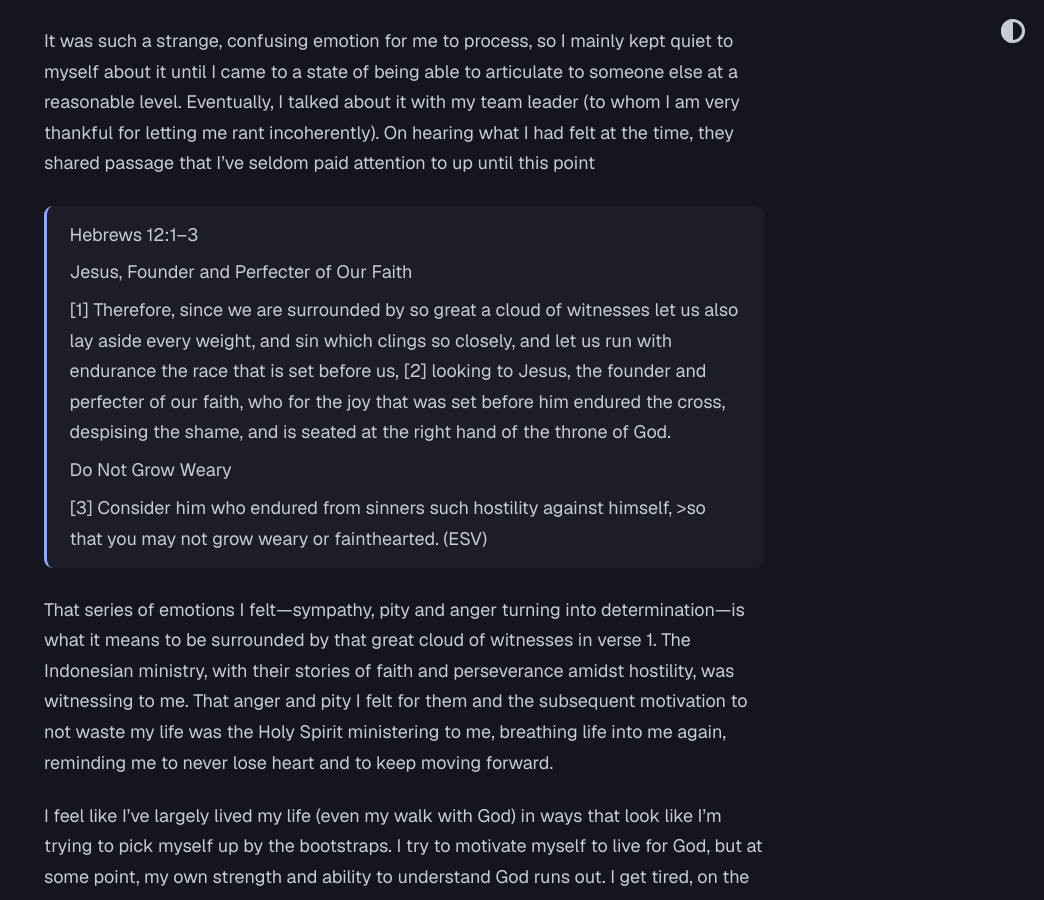
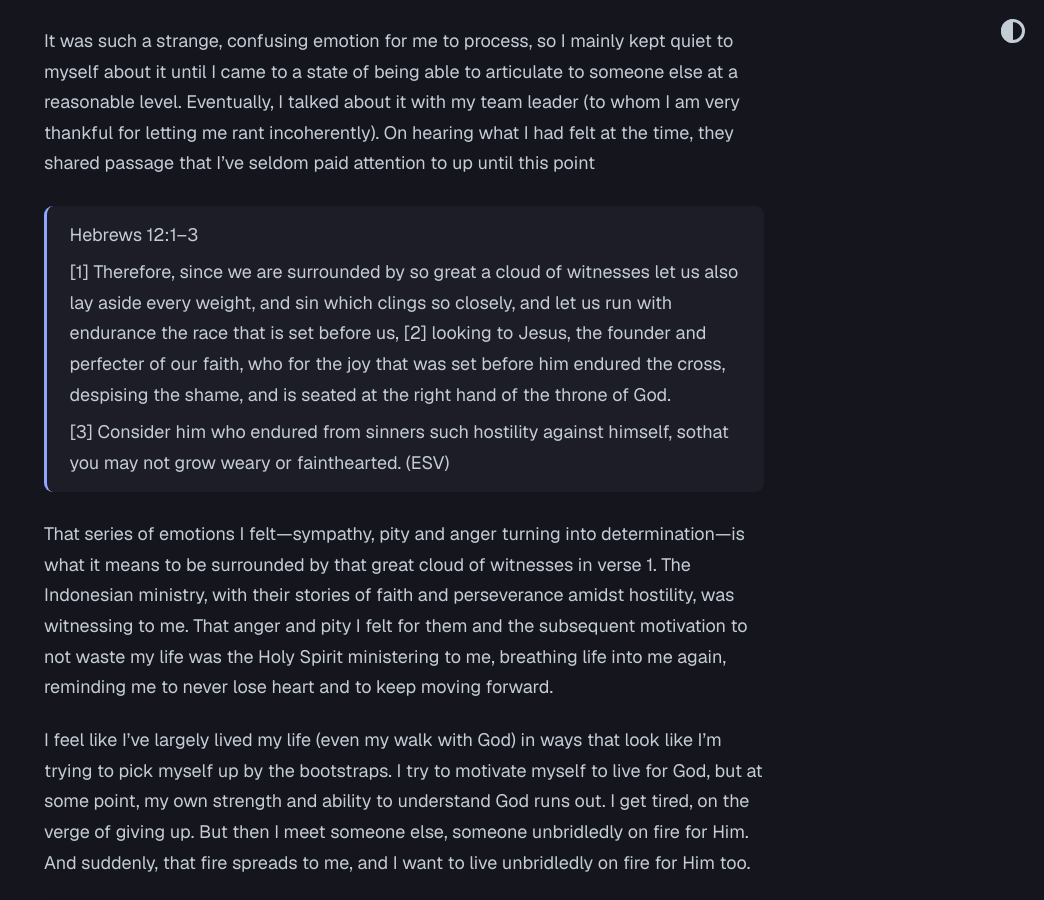
Before and after one commit to matter-of-faith/matter-of-faith.github.io, a Jekyll site: the page built from _posts/2026-06-20-post-indo-missions-reflection.md, in a window 1280 px wide and 900 px high, scrolled down 1248 px. Shown: the whole window, without its empty margins (236-1280 px from the left). Built offline with Jekyll 4.4.1, drawn with Linux system fonts in a browser that asks for light colours; some of the changed text lies outside the part shown; grey boxes are pictures that could not be loaded.

Commit message:
Update 2026-06-20-post-indo-missions-reflection.md

```diff
--- a/_posts/2026-06-20-post-indo-missions-reflection.md
+++ b/_posts/2026-06-20-post-indo-missions-reflection.md
@@ -20,13 +20,9 @@ It was such a strange, confusing emotion for me to process, so I mainly kept qui
 
 > Hebrews 12:1–3
 >
->Jesus, Founder and Perfecter of Our Faith
->
 >[1] Therefore, since we are surrounded by so great a cloud of witnesses let us also lay aside every weight, and sin which clings so closely, and let us run with endurance the race that is set before us, [2] looking to Jesus, the founder and perfecter of our faith, who for the joy that was set before him endured the cross, despising the shame, and is seated at the right hand of the throne of God.
 >
->Do Not Grow Weary
->
->[3] Consider him who endured from sinners such hostility against himself, >so that you may not grow weary or fainthearted. (ESV)
+>[3] Consider him who endured from sinners such hostility against himself, sothat you may not grow weary or fainthearted. (ESV)
 
 
 That series of emotions I felt—sympathy, pity and anger turning into determination—is what it means to be surrounded by that great cloud of witnesses in verse 1. The Indonesian ministry, with their stories of faith and perseverance amidst hostility, was witnessing to me. That anger and pity I felt for them and the subsequent motivation to not waste my life was the Holy Spirit ministering to me, breathing life into me again, reminding me to never lose heart and to keep moving forward.
```
